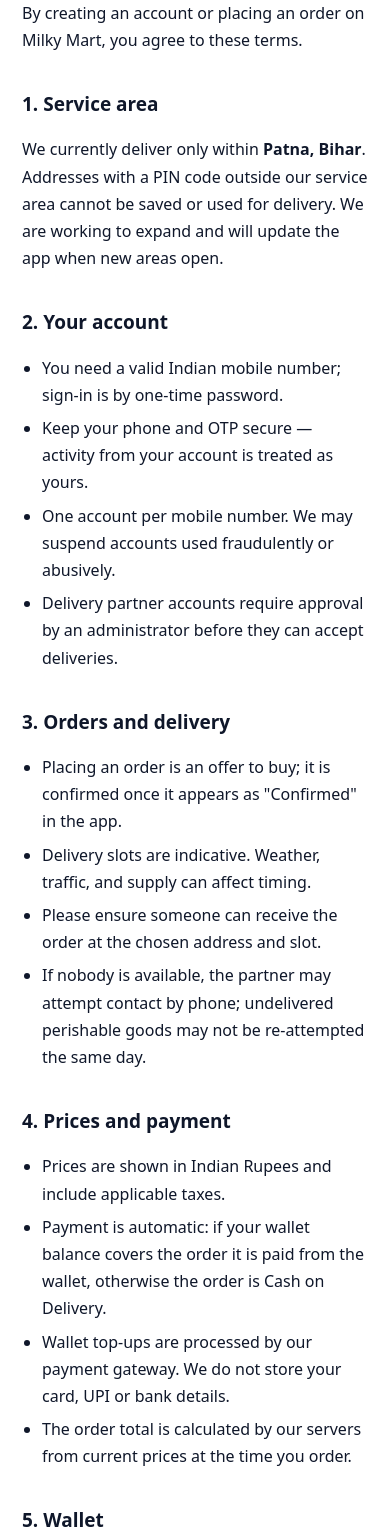
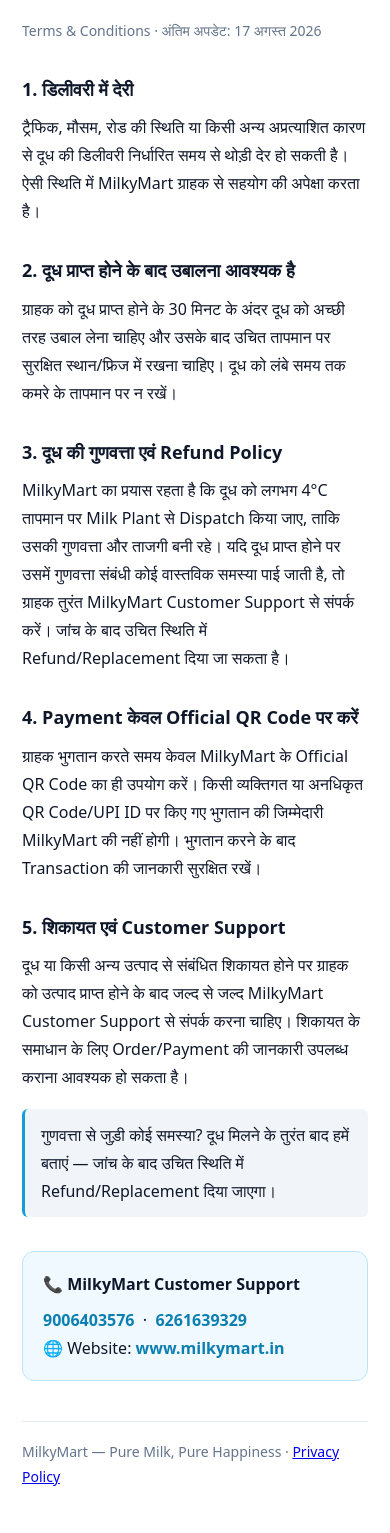
Before and after one commit to VijayabaskarR-06/milkymart-backend, a website: page public/legal/terms.html in a window 390 px wide. Shown: the part 159-1692 px from the top of the page. Drawn offline with Linux system fonts and the light colour scheme.

Commit message:
New Hindi Terms & Conditions + updated MilkyMart support contact (phones + website)

```diff
--- a/public/legal/terms.html
+++ b/public/legal/terms.html
@@ -1,102 +1,69 @@
 <!doctype html>
-<html lang="en">
+<html lang="hi">
 <head>
 <meta charset="utf-8" />
 <meta name="viewport" content="width=device-width, initial-scale=1" />
-<title>Terms &amp; Conditions — Milky Mart</title>
+<title>नियम एवं शर्तें — MilkyMart</title>
 <style>
   :root { color-scheme: light; }
   body { max-width: 760px; margin: 0 auto; padding: 40px 22px 80px; color: #0f172a;
-         font-family: system-ui, -apple-system, "Segoe UI", Roboto, sans-serif; line-height: 1.7; }
-  h1 { font-size: 30px; margin: 0 0 6px; }
-  h2 { font-size: 19px; margin: 34px 0 8px; }
-  .updated { color: #64748b; font-size: 14px; margin-bottom: 30px; }
-  ul { padding-left: 20px; }
-  li { margin: 6px 0; }
-  a { color: #0b7fb2; }
+         font-family: system-ui, -apple-system, "Segoe UI", Roboto, sans-serif; line-height: 1.75; }
+  h1 { font-size: 28px; margin: 0 0 4px; }
+  .sub { color: #0b7fb2; font-weight: 700; margin: 0 0 4px; }
+  h2 { font-size: 18px; margin: 30px 0 6px; }
+  .updated { color: #64748b; font-size: 14px; margin-bottom: 26px; }
+  p { margin: 8px 0; }
   .note { background: #f1f5f9; border-left: 3px solid #129fd8; padding: 12px 16px; border-radius: 6px; margin: 18px 0; }
-  footer { margin-top: 46px; padding-top: 18px; border-top: 1px solid #e2e8f0; color: #64748b; font-size: 14px; }
+  .contact { margin-top: 34px; padding: 18px 20px; background: #f0f9ff; border: 1px solid #bae6fd; border-radius: 12px; }
+  .contact strong { display: block; font-size: 16px; margin-bottom: 8px; }
+  .contact a { color: #0b7fb2; text-decoration: none; font-weight: 700; }
+  footer { margin-top: 40px; padding-top: 18px; border-top: 1px solid #e2e8f0; color: #64748b; font-size: 14px; }
 </style>
 </head>
 <body>
-  <h1>Terms &amp; Conditions</h1>
-  <p class="updated">Milky Mart · Last updated: 21 July 2026</p>
+  <p class="sub">MilkyMart</p>
+  <h1>ग्राहक के लिए महत्वपूर्ण नियम एवं शर्तें</h1>
+  <p class="updated">Terms &amp; Conditions · अंतिम अपडेट: 17 अगस्त 2026</p>
 
-  <p>By creating an account or placing an order on Milky Mart, you agree to these terms.</p>
+  <h2>1. डिलीवरी में देरी</h2>
+  <p>ट्रैफिक, मौसम, रोड की स्थिति या किसी अन्य अप्रत्याशित कारण से दूध की डिलीवरी निर्धारित
+  समय से थोड़ी देर हो सकती है। ऐसी स्थिति में MilkyMart ग्राहक से सहयोग की अपेक्षा करता है।</p>
 
-  <h2>1. Service area</h2>
-  <p>We currently deliver only within <strong>Patna, Bihar</strong>. Addresses with a
-  PIN code outside our service area cannot be saved or used for delivery. We are
-  working to expand and will update the app when new areas open.</p>
+  <h2>2. दूध प्राप्त होने के बाद उबालना आवश्यक है</h2>
+  <p>ग्राहक को दूध प्राप्त होने के 30 मिनट के अंदर दूध को अच्छी तरह उबाल लेना चाहिए और उसके बाद
+  उचित तापमान पर सुरक्षित स्थान/फ्रिज में रखना चाहिए। दूध को लंबे समय तक कमरे के तापमान पर
+  न रखें।</p>
 
-  <h2>2. Your account</h2>
-  <ul>
-    <li>You need a valid Indian mobile number; sign-in is by one-time password.</li>
-    <li>Keep your phone and OTP secure — activity from your account is treated as yours.</li>
-    <li>One account per mobile number. We may suspend accounts used fraudulently or abusively.</li>
-    <li>Delivery partner accounts require approval by an administrator before they can accept deliveries.</li>
-  </ul>
+  <h2>3. दूध की गुणवत्ता एवं Refund Policy</h2>
+  <p>MilkyMart का प्रयास रहता है कि दूध को लगभग 4°C तापमान पर Milk Plant से Dispatch किया जाए,
+  ताकि उसकी गुणवत्ता और ताजगी बनी रहे। यदि दूध प्राप्त होने पर उसमें गुणवत्ता संबंधी कोई
+  वास्तविक समस्या पाई जाती है, तो ग्राहक तुरंत MilkyMart Customer Support से संपर्क करें।
+  जांच के बाद उचित स्थिति में Refund/Replacement दिया जा सकता है।</p>
 
-  <h2>3. Orders and delivery</h2>
-  <ul>
-    <li>Placing an order is an offer to buy; it is confirmed once it appears as "Confirmed" in the app.</li>
-    <li>Delivery slots are indicative. Weather, traffic, and supply can affect timing.</li>
-    <li>Please ensure someone can receive the order at the chosen address and slot.</li>
-    <li>If nobody is available, the partner may attempt contact by phone; undelivered perishable goods may not be re-attempted the same day.</li>
-  </ul>
+  <h2>4. Payment केवल Official QR Code पर करें</h2>
+  <p>ग्राहक भुगतान करते समय केवल MilkyMart के Official QR Code का ही उपयोग करें। किसी व्यक्तिगत
+  या अनधिकृत QR Code/UPI ID पर किए गए भुगतान की जिम्मेदारी MilkyMart की नहीं होगी। भुगतान
+  करने के बाद Transaction की जानकारी सुरक्षित रखें।</p>
 
-  <h2>4. Prices and payment</h2>
-  <ul>
-    <li>Prices are shown in Indian Rupees and include applicable taxes.</li>
-    <li>Payment is automatic: if your wallet balance covers the order it is paid from the wallet, otherwise the order is Cash on Delivery.</li>
-    <li>Wallet top-ups are processed by our payment gateway. We do not store your card, UPI or bank details.</li>
-    <li>The order total is calculated by our servers from current prices at the time you order.</li>
-  </ul>
-
-  <h2>5. Wallet</h2>
-  <ul>
-    <li>Wallet balance can be used only to pay for orders in this app.</li>
-    <li>Wallet money is not interest-bearing and is not transferable to another account.</li>
-    <li>Refunds for cancelled or undelivered orders are credited back to your wallet.</li>
-  </ul>
-
-  <h2>6. Cancellations and refunds</h2>
-  <ul>
-    <li>You may cancel before the order is marked "Out for delivery"; contact support to do so.</li>
-    <li>Because dairy is perishable, we cannot accept returns once delivered.</li>
-    <li>If an item is missing, spoiled or wrong, report it within 24 hours with a photo and we will refund that item to your wallet.</li>
-  </ul>
+  <h2>5. शिकायत एवं Customer Support</h2>
+  <p>दूध या किसी अन्य उत्पाद से संबंधित शिकायत होने पर ग्राहक को उत्पाद प्राप्त होने के बाद जल्द
+  से जल्द MilkyMart Customer Support से संपर्क करना चाहिए। शिकायत के समाधान के लिए
+  Order/Payment की जानकारी उपलब्ध कराना आवश्यक हो सकता है।</p>
 
   <div class="note">
-    Quality issue with your milk? Tell us within 24 hours — we'll refund it. We'd
-    rather fix it than argue about it.
+    गुणवत्ता से जुड़ी कोई समस्या? दूध मिलने के तुरंत बाद हमें बताएं — जांच के बाद उचित स्थिति
+    में Refund/Replacement दिया जाएगा।
   </div>
 
-  <h2>7. Acceptable use</h2>
-  <p>Don't misuse the service: no fraudulent orders, no attempts to break, probe or
-  overload the system, no abuse of our delivery partners or staff.</p>
-
-  <h2>8. Availability</h2>
-  <p>We aim to keep the service running but do not guarantee uninterrupted
-  availability. Products may sell out or be withdrawn.</p>
-
-  <h2>9. Liability</h2>
-  <p>To the extent permitted by law, our liability for any order is limited to the
-  amount you paid for that order. We are not liable for indirect or consequential loss.</p>
-
-  <h2>10. Changes</h2>
-  <p>We may update these terms; the "last updated" date will change and continued use
-  means you accept the update.</p>
-
-  <h2>11. Governing law</h2>
-  <p>These terms are governed by the laws of India, with courts at Patna, Bihar having
-  jurisdiction.</p>
-
-  <h2>12. Contact</h2>
-  <p>Support and grievances: <a href="mailto:thealphasec109@gmail.com">thealphasec109@gmail.com</a></p>
+  <div class="contact">
+    <strong>📞 MilkyMart Customer Support</strong>
+    <a href="tel:+919006403576">9006403576</a> &nbsp;·&nbsp;
+    <a href="tel:+916261639329">6261639329</a><br />
+    🌐 Website: <a href="https://www.milkymart.in" target="_blank" rel="noreferrer">www.milkymart.in</a>
+  </div>
 
   <footer>
-    Milky Mart — daily dairy delivery in Patna, Bihar. ·
+    MilkyMart — Pure Milk, Pure Happiness ·
     <a href="/legal/privacy.html">Privacy Policy</a>
   </footer>
 </body>
```
Also changed, not shown: public/legal/privacy.html (+4 -2 lines).
